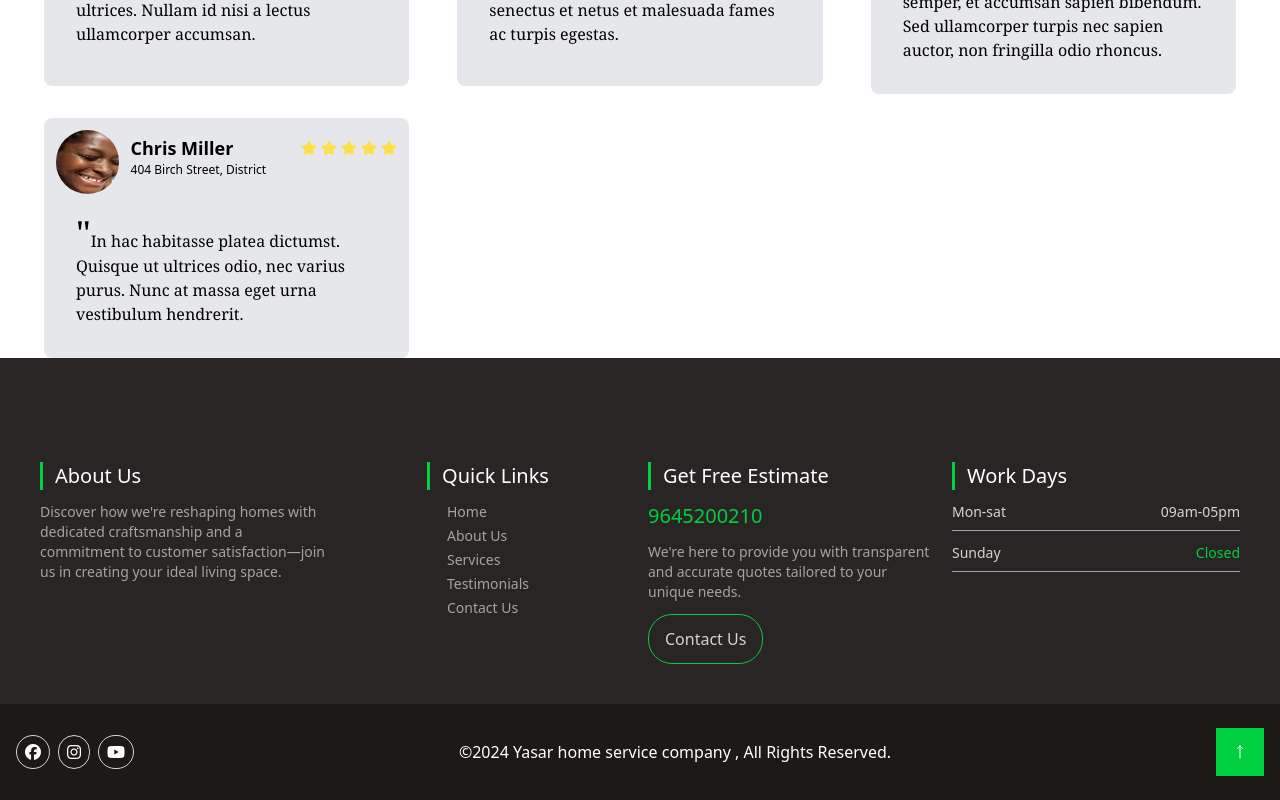
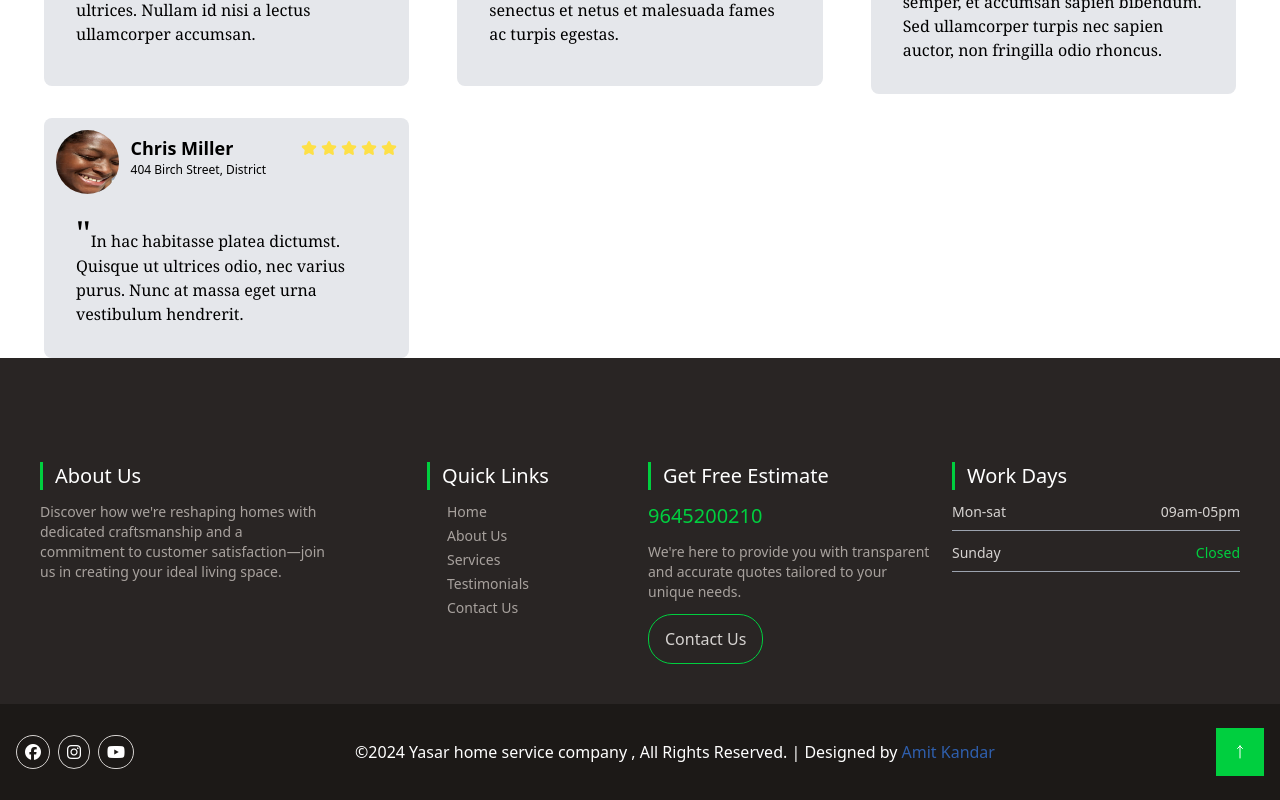
Before and after one commit to amit-kandar/home-service, a React (Create React App) app: page /testimonials in a window 1280 px wide. Shown: the part 964-1764 px from the top of the page. Built offline with nearby package versions, Linux system fonts and the light colour scheme; the HTML template or start-up script is replaced by a standard one.

Commit message:
Added Credit

```diff
--- a/src/components/Footer.jsx
+++ b/src/components/Footer.jsx
@@ -56,7 +56,7 @@ function Footer() {
                         <i className="fa-brands fa-youtube border border-stone-300 rounded-full p-2 text-white hover:text-red-600 cursor-pointer"></i>
                     </Link>
                 </div>
-                <p className='text-white'>©2024 Yasar home service company , All Rights Reserved.</p>
+                <p className='text-white px-5'>©2024 Yasar home service company , All Rights Reserved. | Designed by <Link to="" className='text-custom-blue'>Amit Kandar</Link></p>
                 <div className='min-w-12 min-h-12 bg-custom-green flex justify-center items-center' onClick={scrollToTop}>
                     <ArrowLongUpIcon className='w-4 h-4 text-white' />
                 </div>
```
